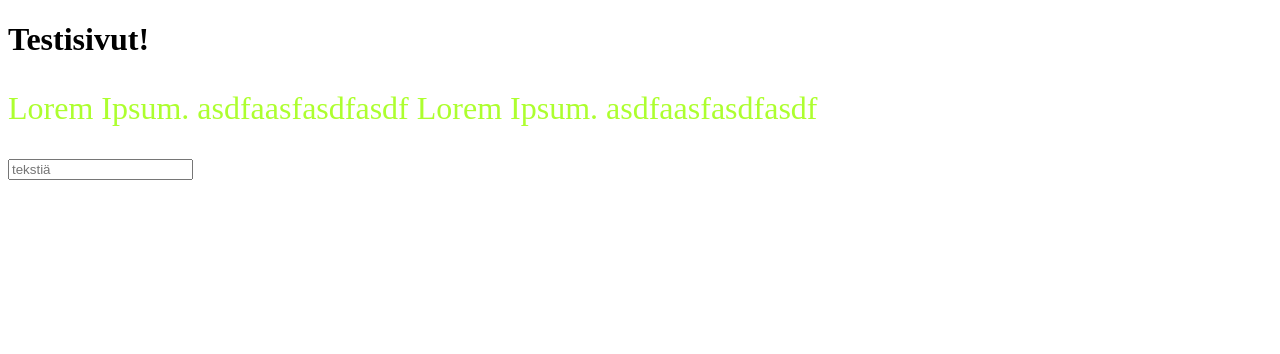
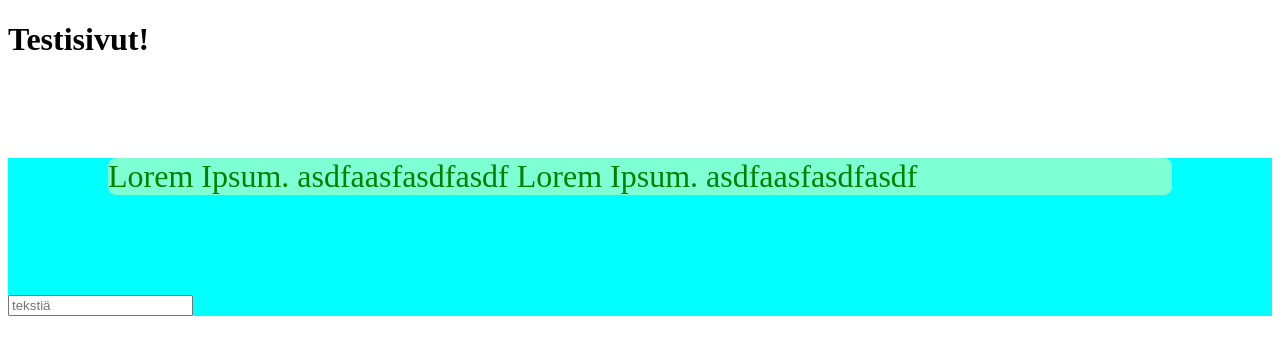
Before and after one commit to JRaisala/HTML5-View, a plain HTML site: page views/Index.html in a window 1280 px wide. Drawn offline with Linux system fonts and the light colour scheme.

Commit message:
lopulliset

```diff
--- a/css/styles.css
+++ b/css/styles.css
@@ -1,5 +1,25 @@
+/*tyylit leipätekstille jne */
 
 p {
         color: greenyellow;
         font-size: 32px;
 }
+
+/* tyylit classeille */
+
+.luokka1 {
+    background-color: aqua;
+}
+
+.fancy {
+    color: green;
+    border: 2px;
+    background-color: aquamarine;
+    border-radius: 8px;
+}
+
+/* tyylit id:lle */
+
+#omaID1  {
+    margin:100px;
+}
--- a/views/Index.html
+++ b/views/Index.html
@@ -9,8 +9,10 @@
     <body>
         <!-- Tämä on kommentti -->
         <h1>Testisivut!</h1>
-        <p>Lorem Ipsum. asdfaasfasdfasdf Lorem Ipsum. asdfaasfasdfasdf</p>
-        <input type="text" placeholder="tekstiä "/>
 
+        <div class="luokka1">
+            <p class="fancy" id="omaID1">Lorem Ipsum. asdfaasfasdfasdf Lorem Ipsum. asdfaasfasdfasdf</p>
+            <input type="text" placeholder="tekstiä "/>
+        </div>
     </body>
 </html>
```
